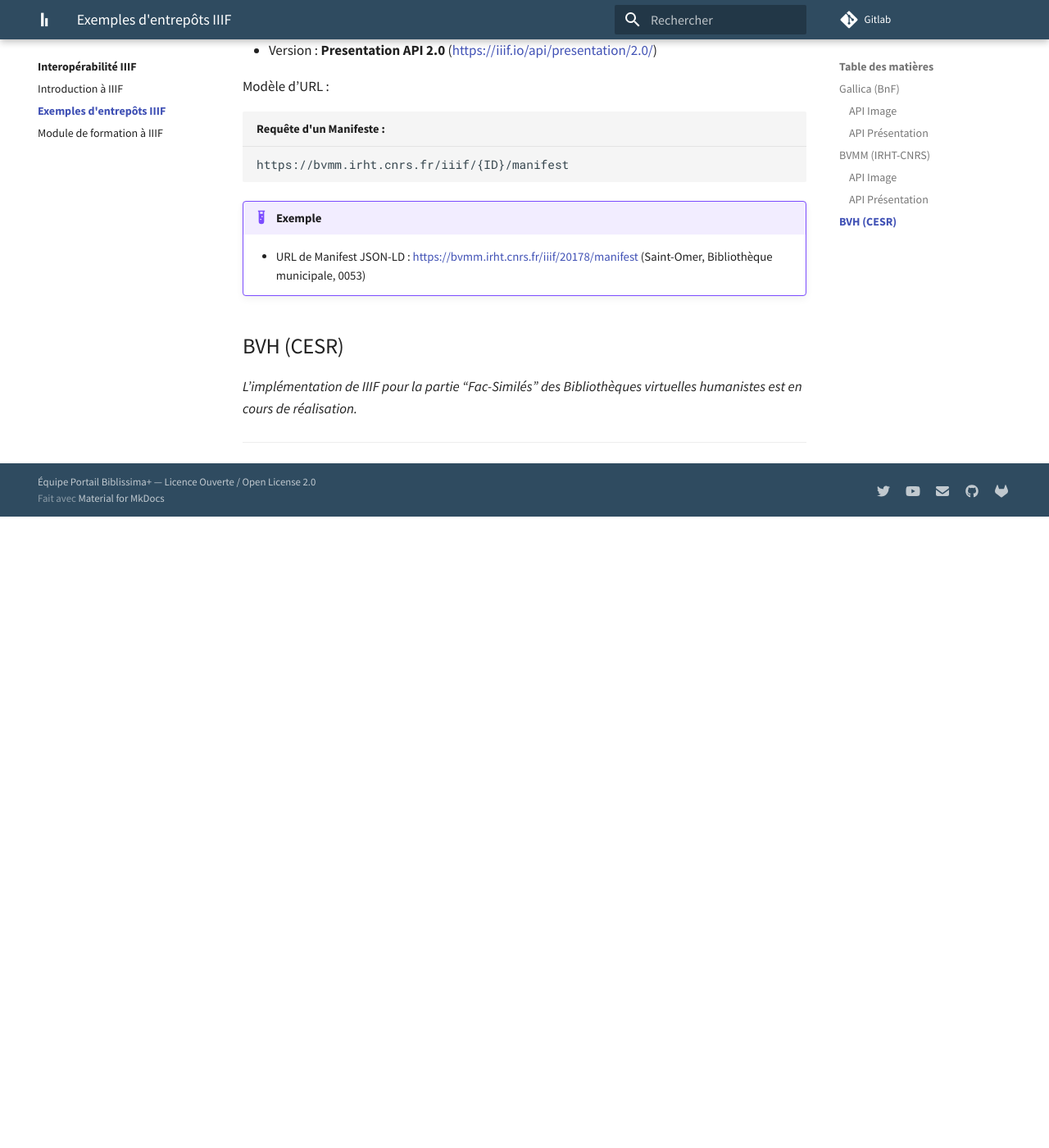
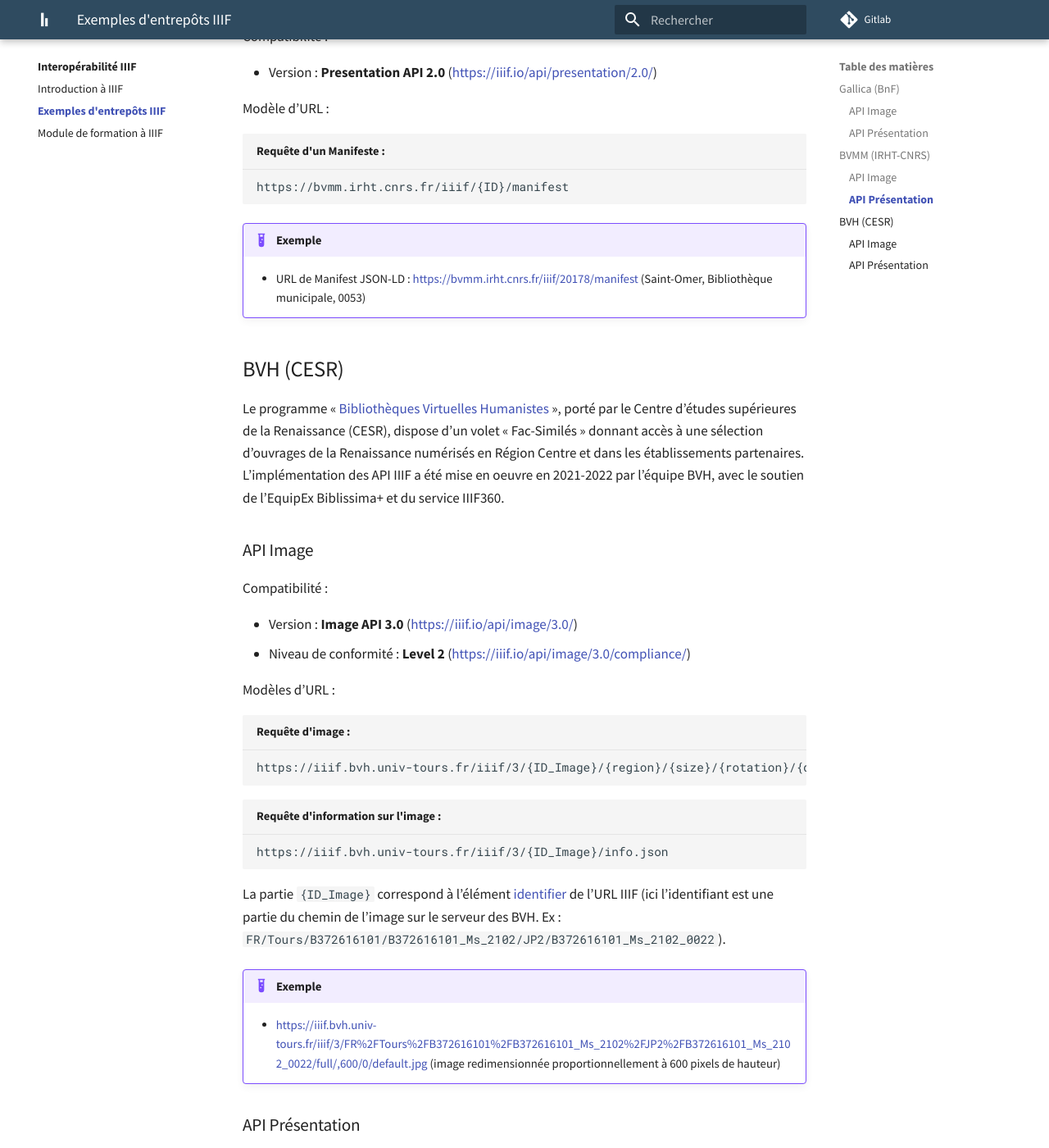
Before and after one commit to biblissima/doc.biblissima, an MkDocs documentation site: the page built from docs/iiif/entrepots-iiif.md, in a window 1280 px wide and 1400 px high, scrolled down 2929 px. Shown: the whole window at 82% size. Built offline with MkDocs 1.6.1 and Material for MkDocs 9.7.7, drawn with Linux system fonts in a browser that asks for light colours; before the commit the page ends 3559 px from its top, so only the background shows below that; some of the changed text lies outside the part shown.

Commit message:
Add section about BVH implementation

````diff
--- a/docs/iiif/entrepots-iiif.md
+++ b/docs/iiif/entrepots-iiif.md
@@ -1,6 +1,6 @@
 # Exemples d'entrepôts IIIF
 
-Dès 2013, l'ÉquipEx Biblissima (2012-2021) a soutenu l'adoption et l'implémentation de IIIF dans plusieurs bibliothèques numériques de manuscrits et imprimés anciens conservés en France :
+Dès 2013, l'ÉquipEx Biblissima (2012-2021), devenu Biblissima+ (2021-2029), a soutenu l'adoption et l'implémentation de IIIF dans plusieurs bibliothèques numériques de manuscrits et imprimés anciens conservés en France :
 
 - **Gallica** (BnF) ;
 - **BVMM** - Bibliothèque virtuelle des manuscrits médiévaux (IRHT-CNRS) ;
@@ -103,4 +103,43 @@ https://bvmm.irht.cnrs.fr/iiif/{ID}/manifest
 
 ## BVH (CESR)
 
-_L'implémentation de IIIF pour la partie "Fac-Similés" des Bibliothèques virtuelles humanistes est en cours de réalisation._
+Le programme « [Bibliothèques Virtuelles Humanistes](http://www.bvh.univ-tours.fr) », porté par le Centre d’études supérieures de la Renaissance (CESR), dispose d'un volet « Fac-Similés » donnant accès à une sélection d'ouvrages de la Renaissance numérisés en Région Centre et dans les établissements partenaires. L'implémentation des API IIIF a été mise en oeuvre en 2021-2022 par l'équipe BVH, avec le soutien de l'EquipEx Biblissima+ et du service IIIF360.
+
+### API Image
+
+Compatibilité :
+
+- Version : **Image API 3.0** ([https://iiif.io/api/image/3.0/](https://iiif.io/api/image/3.0/))
+- Niveau de conformité : **Level 2** ([https://iiif.io/api/image/3.0/compliance/](https://iiif.io/api/image/3.0/compliance/))
+
+Modèles d'URL :
+
+``` title="Requête d'image :"
+https://iiif.bvh.univ-tours.fr/iiif/3/{ID_Image}/{region}/{size}/{rotation}/{quality}.{format}
+```
+
+``` title="Requête d'information sur l'image :"
+https://iiif.bvh.univ-tours.fr/iiif/3/{ID_Image}/info.json
+```
+
+La partie `{ID_Image}` correspond à l'élément [identifier](https://iiif.io/api/image/3.0/#3-identifier) de l'URL IIIF (ici l'identifiant est une partie du chemin de l'image sur le serveur des BVH. Ex : `FR/Tours/B372616101/B372616101_Ms_2102/JP2/B372616101_Ms_2102_0022`).
+
+!!! example "Exemple"
+
+    - [https://iiif.bvh.univ-tours.fr/iiif/3/FR%2FTours%2FB372616101%2FB372616101_Ms_2102%2FJP2%2FB372616101_Ms_2102_0022/full/,600/0/default.jpg](https://iiif.bvh.univ-tours.fr/iiif/3/FR%2FTours%2FB372616101%2FB372616101_Ms_2102%2FJP2%2FB372616101_Ms_2102_0022/full/,600/0/default.jpg) (image redimensionnée proportionnellement à 600 pixels de hauteur)
+
+### API Présentation
+
+Compatibilité :
+
+- Version : **Presentation API 3.0** ([https://iiif.io/api/presentation/3.0/](https://iiif.io/api/presentation/3.0/))
+
+Modèle d'URL :
+
+``` title="Requête d'un Manifeste :"
+https://iiif.bvh.univ-tours.fr/data/manifests/{ID}_manifest.json
+```
+
+!!! example "Exemple"
+
+    - URL de Manifest JSON-LD : [https://iiif.bvh.univ-tours.fr/data/manifests/B372616101_Ms_2102_manifest.json](https://iiif.bvh.univ-tours.fr/data/manifests/B372616101_Ms_2102_manifest.json) (Tours, Bibliothèque municipale, Ms. 2102)
````
